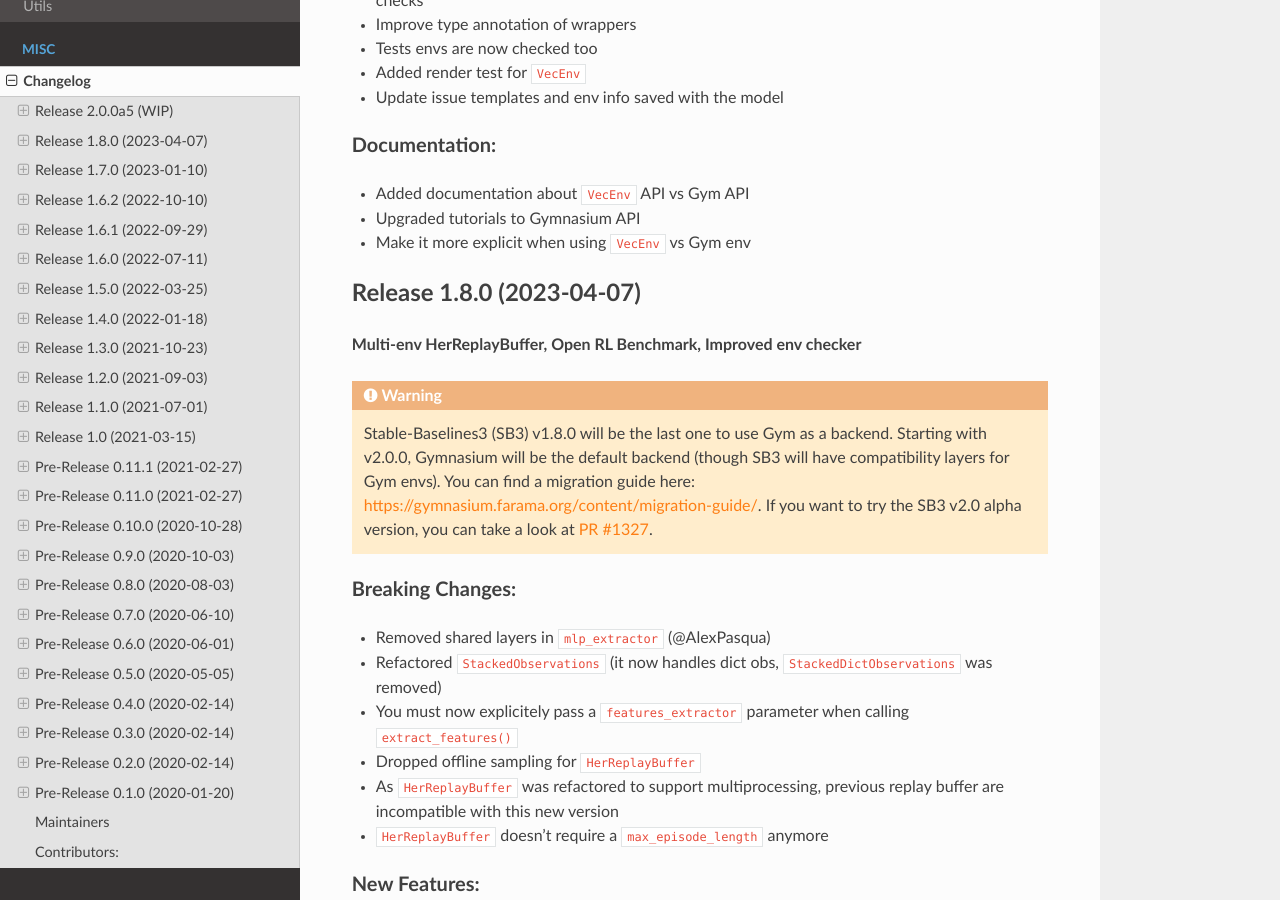
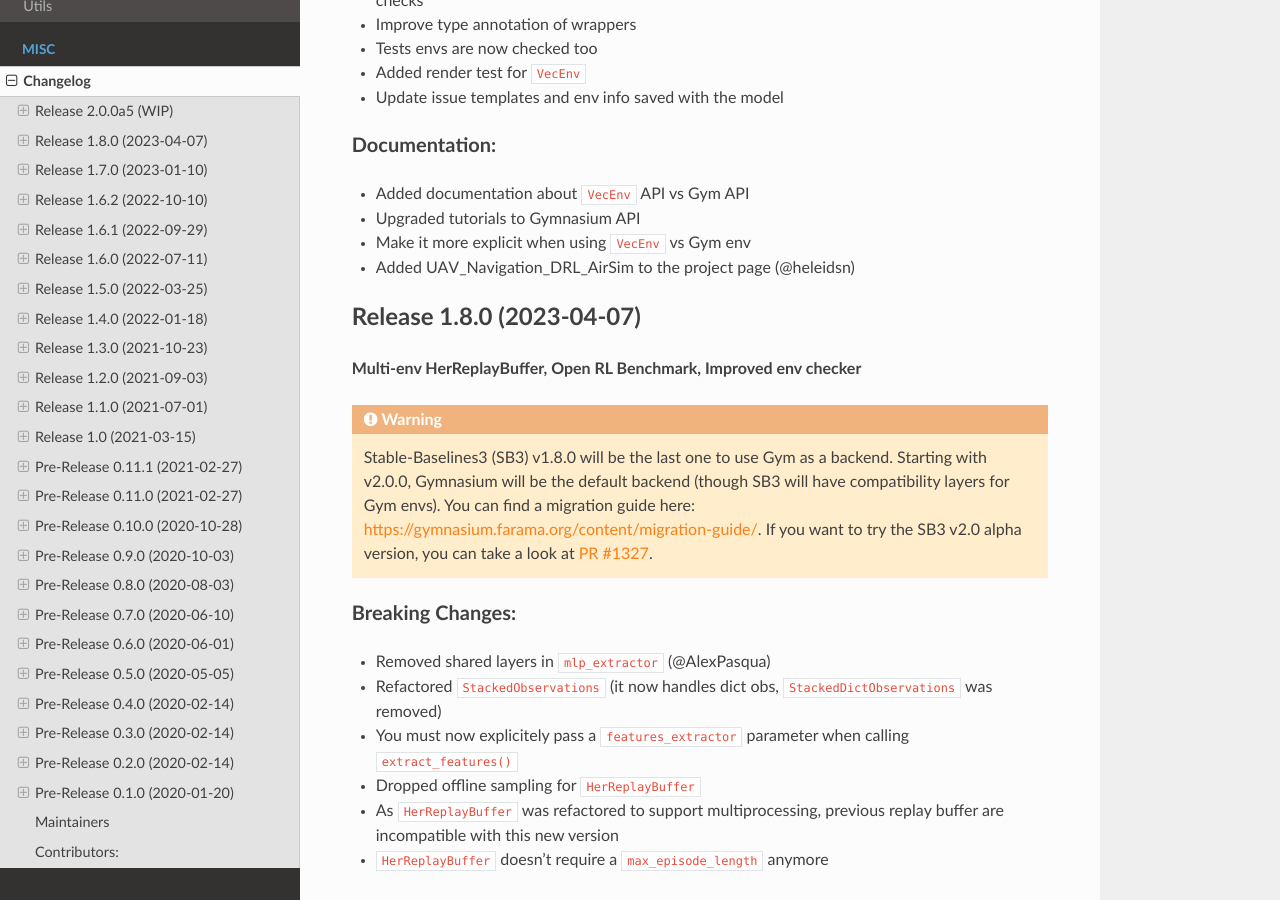
Before and after one commit to DLR-RM/stable-baselines3, a Sphinx documentation site: the page built from docs/misc/changelog.rst, in a window 1280 px wide and 900 px high, scrolled down 1148 px. Built offline with Sphinx 7.4.7 and the Read the Docs theme 2.0.0, drawn with Linux system fonts in a browser that asks for light colours; pages that are not in the unit, such as notebooks, are missing from menus.

Commit message:
Update changelog.rst

```diff
--- a/docs/misc/changelog.rst
+++ b/docs/misc/changelog.rst
@@ -58,6 +58,7 @@
 - Added documentation about ``VecEnv`` API vs Gym API
 - Upgraded tutorials to Gymnasium API
 - Make it more explicit when using ``VecEnv`` vs Gym env
+- Added UAV_Navigation_DRL_AirSim to the project page (@heleidsn)
 
 
 Release 1.8.0 (2023-04-07)
```
